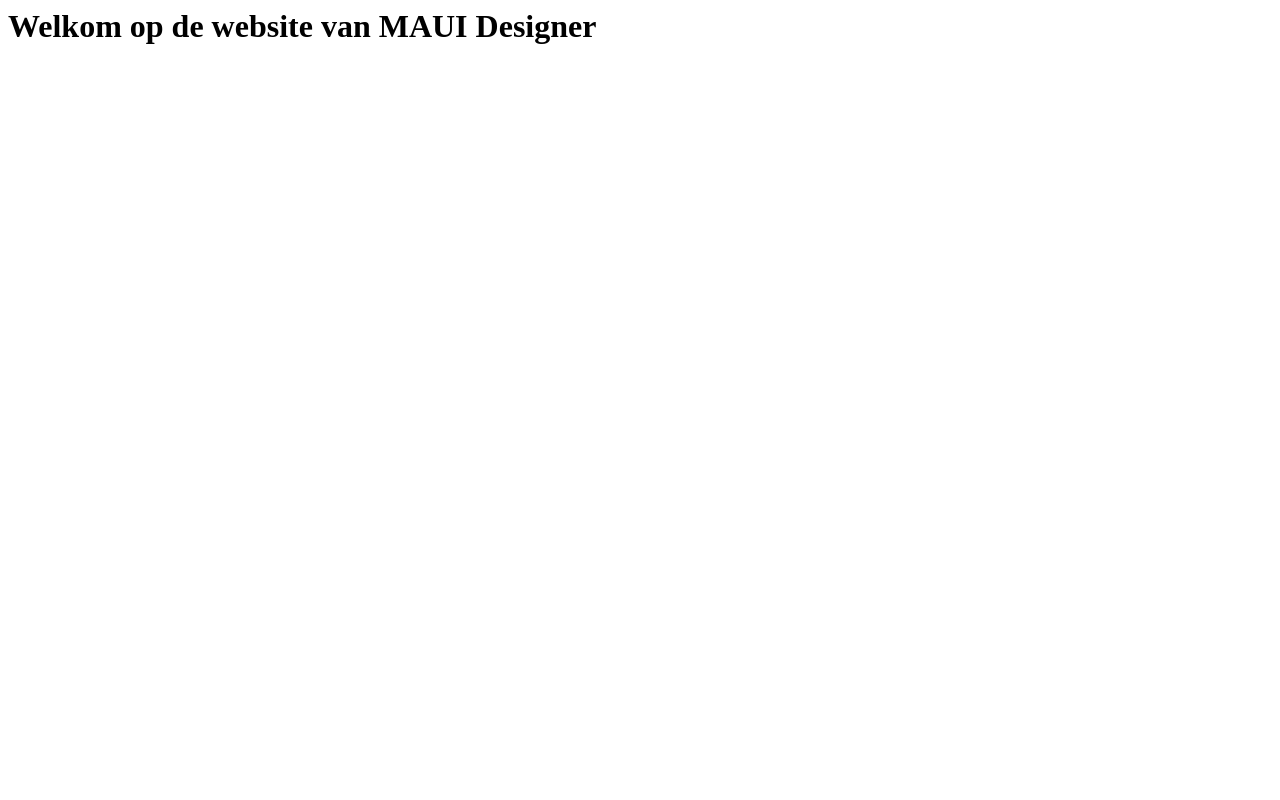
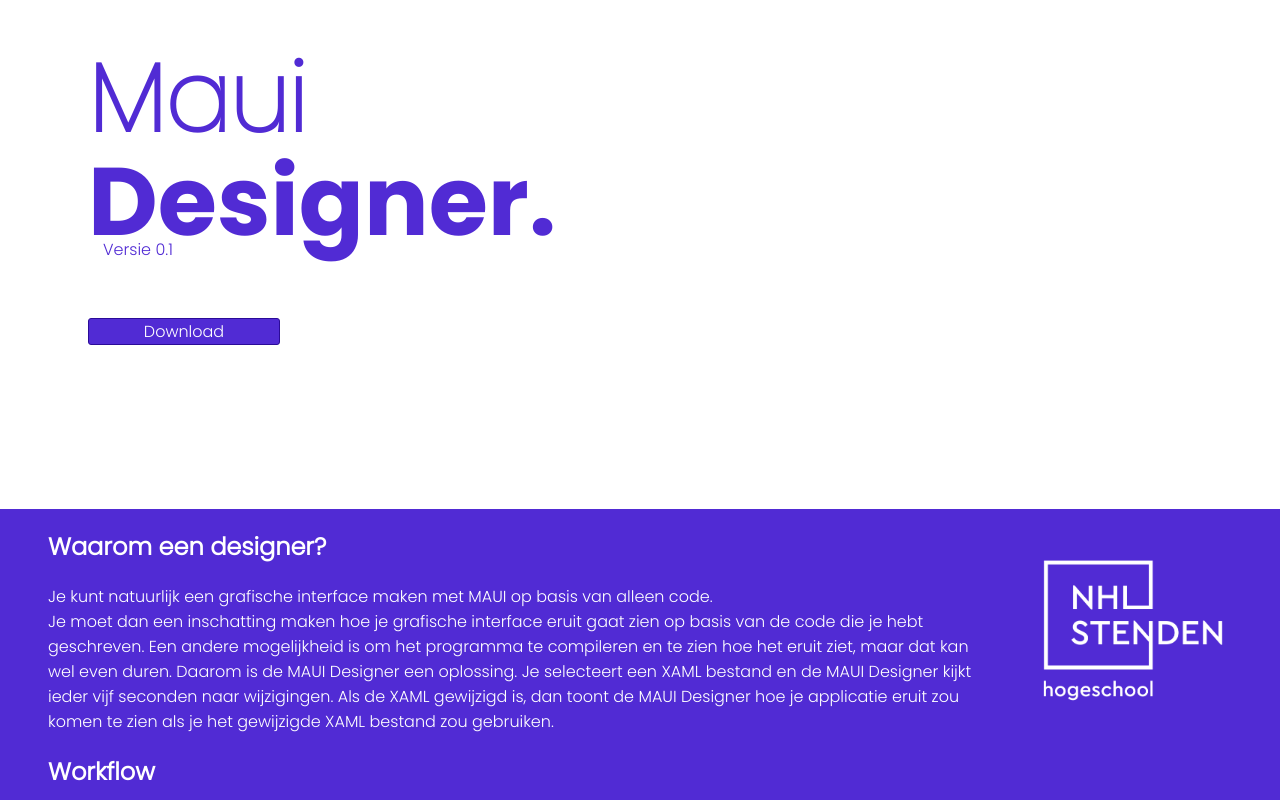
Before and after one commit to kapstok/MAUI-Designer, a plain HTML site: page www/index.html in a window 1280 px wide. Drawn offline with Linux system fonts and the light colour scheme.

Commit message:
Create website

```diff
--- a/www/index.html
+++ b/www/index.html
@@ -1,8 +1,53 @@
 <html>
   <head>
     <title>Home - MAUI Designer</title>
+    <link rel="stylesheet" href="style.css">
   </head>
   <body>
-    <h1>Welkom op de website van MAUI Designer</h1>
+    <header>
+      <h1 class="thin">Maui</h1>
+      <h1 class="thick">Designer.</h1>
+      <span class="subtle">Versie 0.1</span>
+      <section class="dropdown">
+        <span class="download">Download</span>
+        <section onclick="location.href='https://kapstok.github.io/MAUI-Designer/mauidesigner-windows/maui-designer.msix';" class="dropdown-optn">
+          Windows
+        </section>
+        <section onclick="location.href='https://kapstok.github.io/MAUI-Designer/mauidesigner-apple-silicon/apple-silicon-release.zip';" class="dropdown-optn">
+          Apple Silicon
+        </section>
+      </section>
+
+    </header>
+
+    <main>
+      <img class="logo" src="nhlstenden.png" alt="NHL Stenden logo"/>
+      <h2>Waarom een designer?</h2>
+
+      <p>
+        Je kunt natuurlijk een grafische interface maken met MAUI op basis van alleen code.<br>
+        Je moet dan een inschatting maken hoe je grafische interface eruit gaat zien op basis van de code die je hebt geschreven.
+        Een andere mogelijkheid is om het programma te compileren en te zien hoe het eruit ziet, maar dat kan wel even duren.
+        Daarom is de MAUI Designer een oplossing. Je selecteert een XAML bestand en de MAUI Designer kijkt ieder vijf seconden naar
+        wijzigingen. Als de XAML gewijzigd is, dan toont de MAUI Designer hoe je applicatie eruit zou komen te zien als je het
+        gewijzigde XAML bestand zou gebruiken.
+      </p>
+
+      <h2>Workflow</h2>
+
+      <p>
+        Een handige manier van werken is heel persoonlijk. Wat je bijvoorbeeld kunt doen is in het begin een XAML bestand laden.
+        Terwijl je code schrijft, kan je met Alt+Tab voor Windows en Cmd+Tab voor OS X wisselen tussen vensters. Op die manier kan
+        je snel even kijken hoe je applicatie eruit gaat zien. Daarna kan je weer snel in de code duiken om verbeteringen aan te
+        brengen.
+      </p>
+
+      <h2>Bijdragen</h2>
+
+      <p>
+        Als je een foutje in het programma ziet, of je hebt een suggestie hoe het verbeterd kan worden, dan kan je een issue of een
+        Pull Request openen op onze <a href="https://github.com/kapstok/MAUI-Designer">repository</a>.
+      </p>
+    </main>
   </body>
 </html>
--- /dev/null
+++ b/www/style.css
@@ -0,0 +1,114 @@
+:root {
+    --primary: #512BD4;
+    --secondary: #DFD8F7;
+    --tertiary: #2B0B98;
+}
+
+@font-face {
+    font-family: PoppinsThin;
+    src: url("fonts/Poppins-Thin.ttf");
+}
+
+@font-face {
+    font-family: PoppinsThick;
+    src: url("fonts/Poppins-Bold.ttf");
+}
+
+@font-face {
+    font-family: Poppins;
+    src: url("fonts/Poppins-Light.ttf");
+}
+
+body {
+    font-family: Poppins;
+    color: white;
+}
+
+a {
+    color: var(--secondary);
+}
+
+main {
+    background-color: var(--primary);
+    width: 100vw;
+    margin: 0;
+    left: 0;
+    position: absolute;
+}
+
+main > * {
+    margin-left: 3rem;
+}
+
+header {
+    margin: 5rem 0 4rem 5rem;
+}
+
+header span.subtle {
+    color: var(--primary);
+    display: block;
+    margin: -3rem 0 3.5rem 15px;
+}
+
+header h1 {
+    color: var(--primary);
+    font-size: 6rem;
+    line-height: 2.4rem;
+}
+
+header h1.thin {
+    font-family: PoppinsThin;
+}
+
+header h1.thick {
+    font-family: PoppinsThick;
+}
+
+header span.download {
+    color: white;
+    background-color: var(--primary);
+    border-radius: 3px;
+    border: solid 1px var(--tertiary);
+    max-width: 15vw;
+    text-align: center;
+    display: block;
+}
+
+img.logo {
+    width: 12rem;
+    float: right;
+    margin-right: 3rem;
+    margin-top: 3rem;
+    display: block;
+}
+
+/* Dropdown code */
+
+.dropdown-optn {
+    opacity: 0;
+    transition: opacity 0.3s ease;
+    pointer-events: none;
+
+    color: var(--primary);
+    background-color: var(--secondary);
+    border-radius: 3px;
+    border: solid 1px var(--primary);
+    text-align: center;
+    display: block;
+    line-height: 3rem;
+    cursor: pointer;
+}
+
+.dropdown {
+    display: inline-block;
+    width: 15vw;
+}
+
+.dropdown:hover .dropdown-optn {
+    opacity: 1;
+    pointer-events: auto;
+}
+
+.dropdown:not(:hover) .dropdown-optn {
+    opacity: 0;
+}
```
Also changed, not shown: www/fonts/Poppins-Bold.ttf (added), www/fonts/Poppins-Light.ttf (added), www/fonts/Poppins-Thin.ttf (added), www/nhlstenden.png (added).
